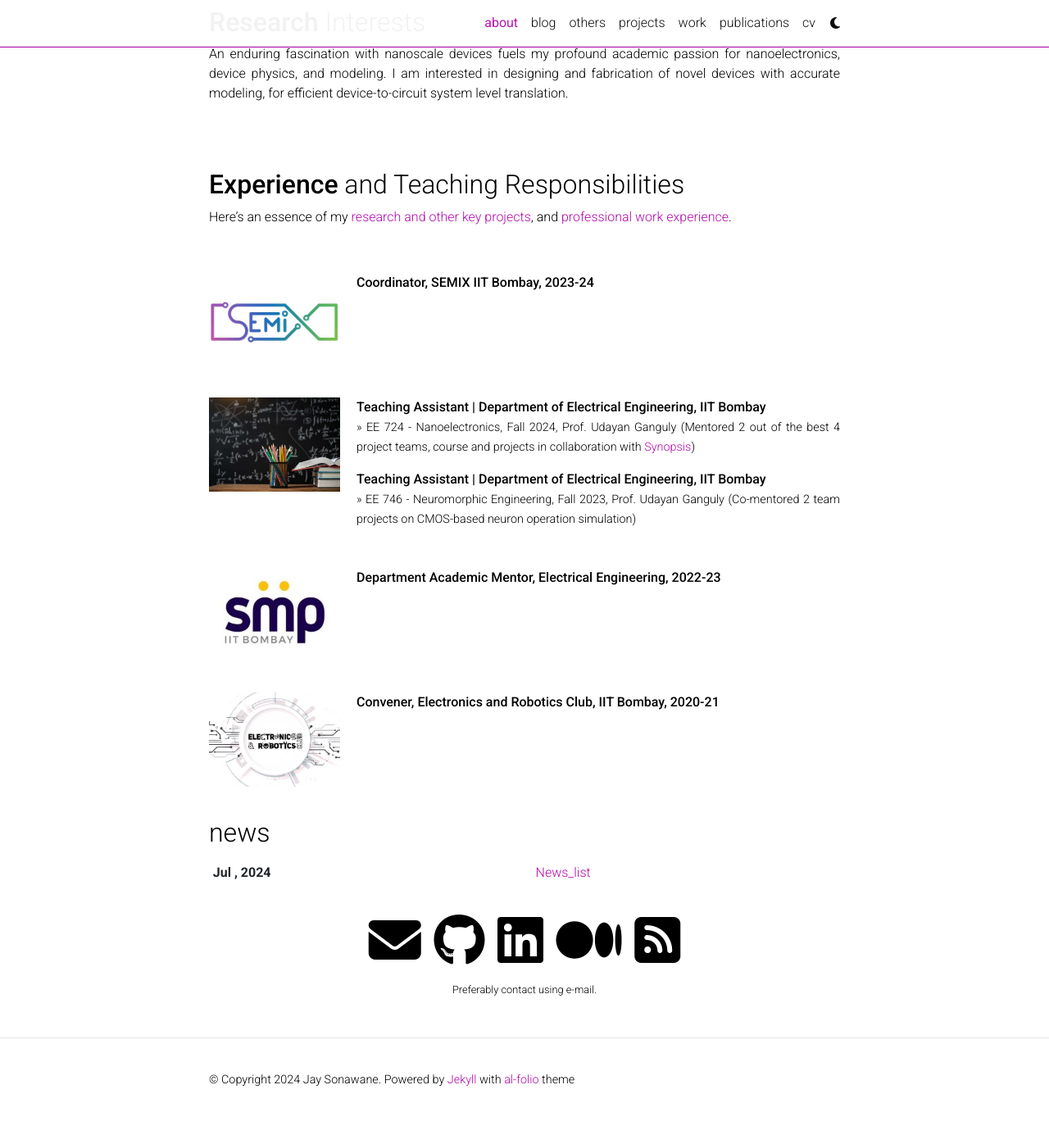
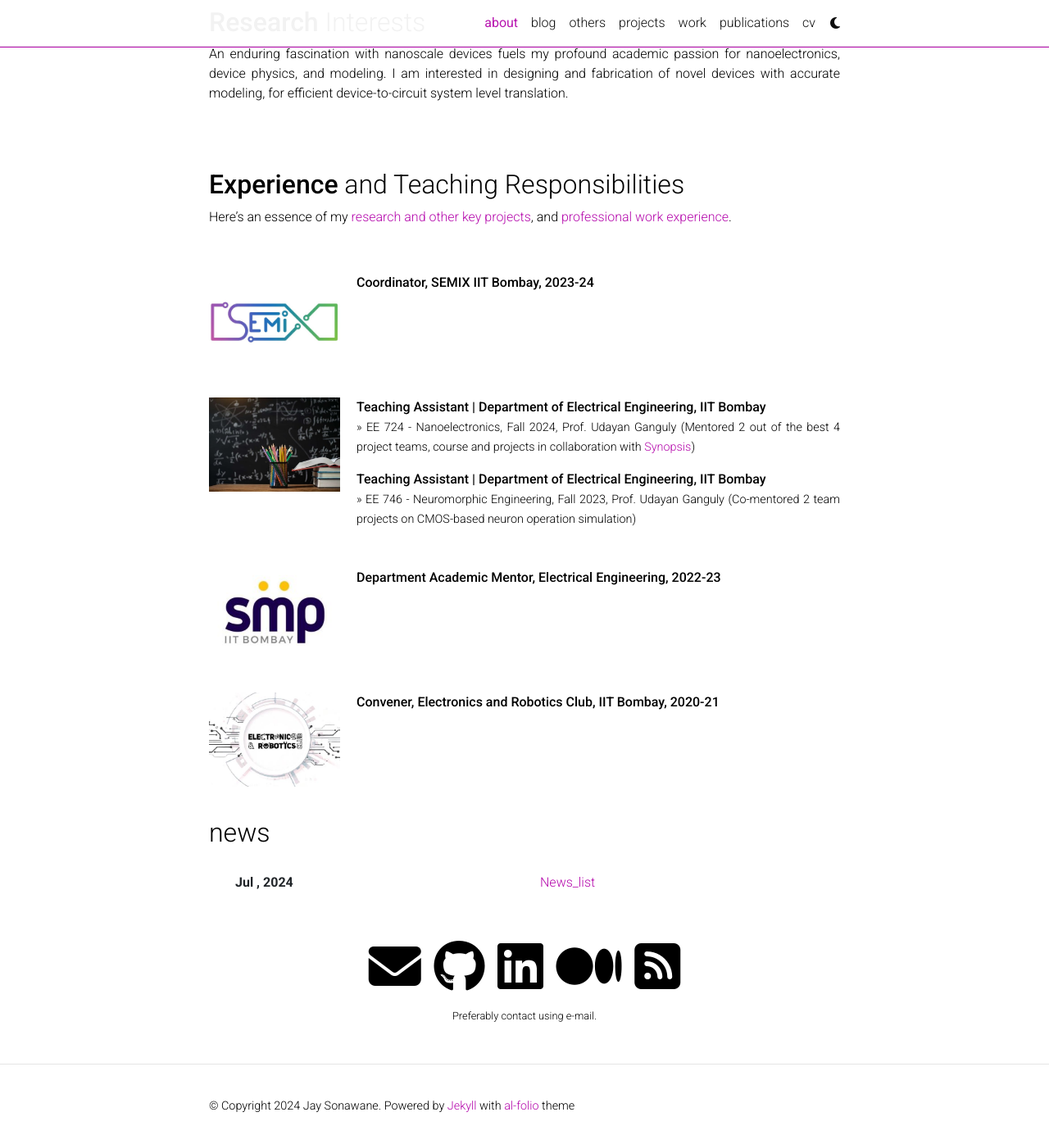
Before and after one commit to jay-sonawane/jay-sonawane.github.io, a Jekyll site: the page built from _pages/about.md, in a window 1280 px wide and 1400 px high, scrolled down 777 px. Shown: the top 1396 px of the window at 82% size. Built offline with Jekyll 4.4.1, drawn with Linux system fonts in a browser that asks for light colours; full-size pictures stand in for the smaller copies a plugin makes; comment, search, counter and statistics services are not loaded; a style sheet for code colours, icons or effects is not loaded; before the commit the page ends 2145 px from its top, so only the background shows below that.

Commit message:
Update header.html

```diff
--- a/_includes/header.html
+++ b/_includes/header.html
@@ -116,4 +116,40 @@
         </div>
       </progress>
 {%- endif %}
+
+<style>
+  .news {
+      margin: 20px;
+  }
+  .table-responsive {
+      overflow-x: auto;
+  }
+  .table {
+      width: 100%;
+      margin-bottom: 1rem;
+      color: #212529;
+      border-collapse: collapse;
+  }
+  .table th, .table td {
+      padding: 0.75rem;
+      vertical-align: top;
+  }
+  .table th {
+      text-align: left;
+  }
+  .table-borderless th,
+  .table-borderless td,
+  .table-borderless thead th,
+  .table-borderless tbody + tbody {
+      border: 0;
+  }
+  .news-title {
+      color: #007bff;
+      text-decoration: none;
+  }
+  .news-title:hover {
+      text-decoration: underline;
+  }
+</style>
+
     </header>
```
